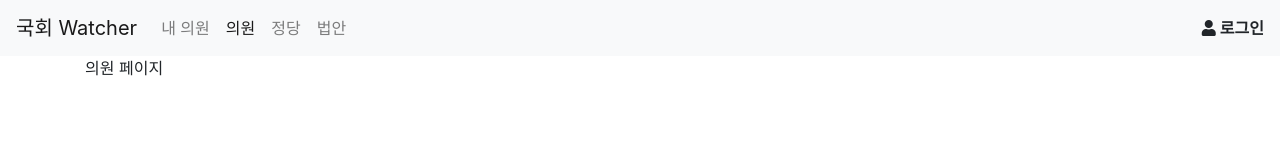
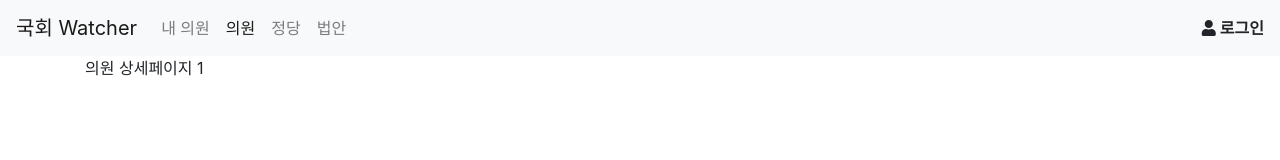
Before and after one commit to feynubrick/client-naw, a React (Create React App) app: page /mna/about/1 in a window 1280 px wide. Shown: the top 160 px of the page. Built offline with nearby package versions, Linux system fonts and the light colour scheme.

Commit message:
의원 상세 페이지 추가
- /mna/about/:mnaId 경로 이동시 출력

```diff
--- a/src/App.jsx
+++ b/src/App.jsx
@@ -1,7 +1,7 @@
 import React, { Component } from "react";
 import { Route, Switch } from "react-router-dom";
 import Menu from "./components/Menu";
-import { MyMNA, MNA, Party, Bill } from "./pages";
+import { MyMNA, MNA, Party, Bill, MNAAbout } from "./pages";
 import { Container } from "react-bootstrap";
 import "bootstrap/dist/css/bootstrap.css";
 
@@ -14,6 +14,7 @@ class App extends Component {
           <Switch>
             <Route exact path="/" />
             <Route path="/mymna" component={MyMNA} />
+            <Route path="/mna/about/:mnaId" component={MNAAbout} />
             <Route path="/mna" component={MNA} />
             <Route path="/party" component={Party} />
             <Route path="/bill" component={Bill} />
--- /dev/null
+++ b/src/pages/MNAAbout.jsx
@@ -0,0 +1,7 @@
+import React from "react";
+
+const MNAAbout = ({ match }) => {
+  return <div>의원 상세페이지 {match.params.mnaId}</div>;
+};
+
+export default MNAAbout;
--- a/src/pages/index.js
+++ b/src/pages/index.js
@@ -7,6 +7,10 @@ export {
 }
 from './MyMNA';
 export {
+  default as MNAAbout
+}
+from './MNAAbout';
+export {
   default as Party
 }
 from './Party';
```
